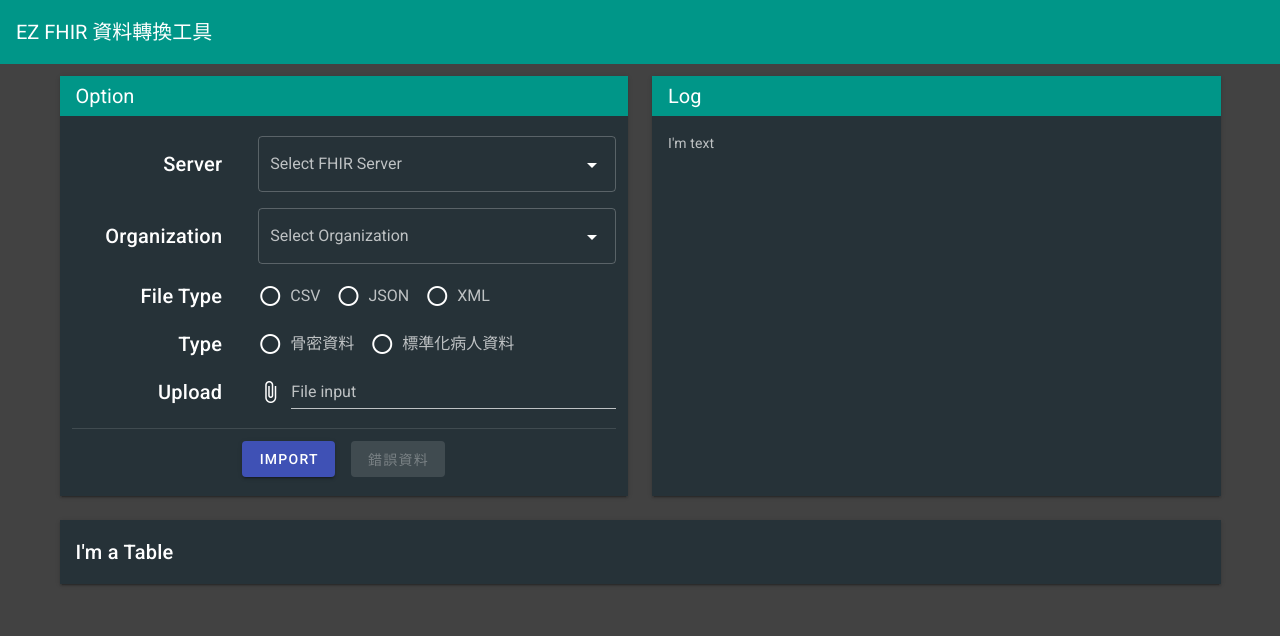
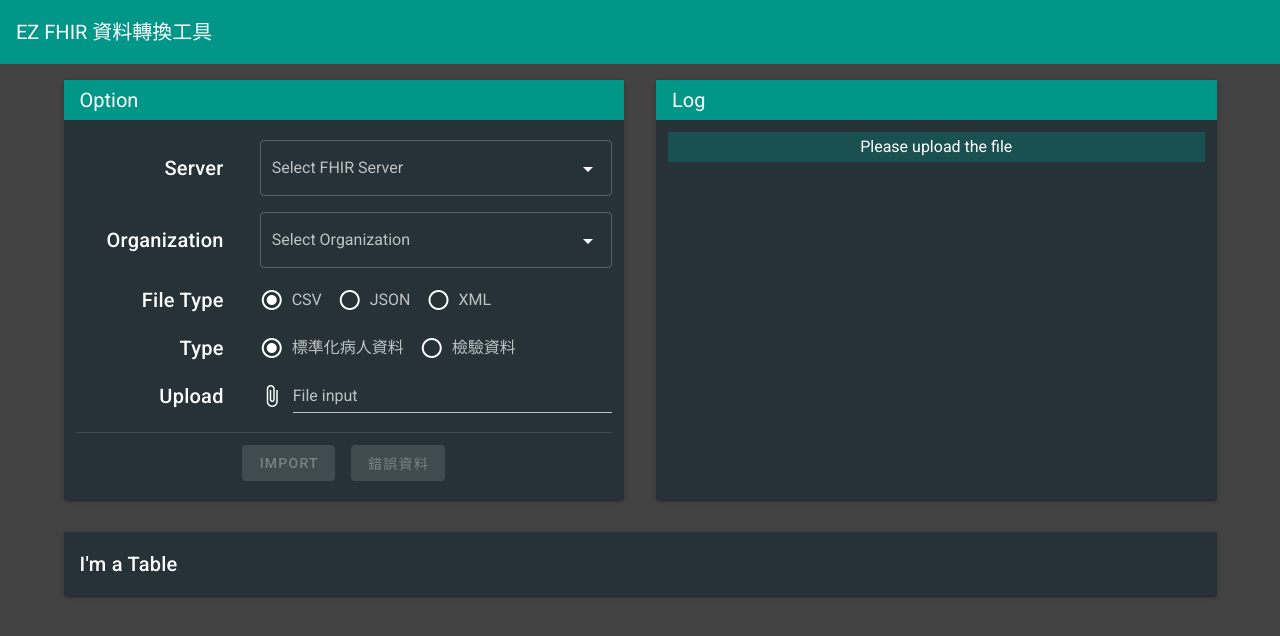
Before and after one commit to leadingtw273/LoincToFhir, a Vue app: page /#/ in a window 1280 px wide. Shown: the top 636 px of the page. Built offline with nearby package versions, Linux system fonts and the light colour scheme.

Commit message:
feat: option base features fin

```diff
--- a/package.json
+++ b/package.json
@@ -12,7 +12,8 @@
     "vue": "^2.6.10",
     "vue-router": "^3.0.3",
     "vuetify": "^2.0.0",
-    "vuex": "^3.0.1"
+    "vuex": "^3.0.1",
+    "xml2json-light": "^1.0.6"
   },
   "devDependencies": {
     "@vue/cli-plugin-babel": "^3.9.0",
--- /dev/null
+++ b/src/services/api.js
@@ -0,0 +1,25 @@
+import axios from 'axios';
+
+export default class API {
+  constructor(baseUrl) {
+    this.baseUrl = baseUrl;
+  }
+
+  async getResoure(resourceType, params = {}) {
+    return await axios.get(`${this.baseUrl}/${resourceType}`, {
+      params: {
+        _format: 'json',
+        ...params,
+      },
+    });
+  }
+
+  async postResource(resourceType, payload, params = {}) {
+    return await axios.post(`${this.baseUrl}/${resourceType}`, payload, {
+      params: {
+        _format: 'json',
+        ...params,
+      },
+    });
+  }
+}
--- /dev/null
+++ b/src/util/ParsedData.js
@@ -0,0 +1,106 @@
+import { xml2json } from 'xml2json-light';
+
+function processParsedData(data, type, importCategory) {
+  let processData = {};
+
+  switch (type) {
+    case 'CSV':
+      processData = processCSVData(data);
+      break;
+    case 'JSON':
+      processData = processJSONData(data);
+      break;
+    case 'XML':
+      processData = processXMLData(data, importCategory);
+      break;
+  }
+
+  switch (importCategory) {
+    case 'observation':
+      processData = getTargetAttributeList('病歷號', processData)
+        .map(patientId => {
+          return processData.filter(data => data['病歷號'] === patientId);
+        })
+        .map(data => {
+          return {
+            ...data[0],
+            內容集合: transformObservation(data),
+          };
+        });
+      break;
+    case 'patient':
+      break;
+  }
+
+  return processData;
+}
+
+function processCSVData(allText) {
+  const allTextLines = allText.split(/\r\n|\n/);
+  const headers = allTextLines[0].split(',');
+  const lines = [];
+  for (let i = 1; i < allTextLines.length; i++) {
+    const data = allTextLines[i].split(',');
+    if (data.length == headers.length) {
+      const tarr = {};
+      for (let j = 0; j < headers.length; j++) {
+        tarr[headers[j]] = data[j];
+      }
+      lines.push(tarr);
+    }
+  }
+  return lines;
+}
+
+function processJSONData(allText) {
+  const data = JSON.parse(allText);
+  for (let i in data) {
+    if (typeof data[i]['就醫or入院日期'] !== 'undefined') {
+      data[i]['就醫日期/入院日期'] = data[i]['就醫or入院日期'];
+      delete data[i]['就醫or入院日期'];
+    }
+  }
+  return data;
+}
+
+function processXMLData(str, importCategory) {
+  const jsonData = xml2json(str);
+  let data;
+  switch (importCategory) {
+    case 'observation':
+      data = jsonData['骨密']['row'];
+      break;
+    case 'patient':
+      data = jsonData['標準化病人']['Patient'];
+      break;
+  }
+
+  for (let i in data) {
+    if (typeof data[i]['就醫or入院日期'] !== 'undefined') {
+      data[i]['就醫日期/入院日期'] = data[i]['就醫or入院日期'];
+      delete data[i]['就醫or入院日期'];
+    }
+  }
+  return data;
+}
+
+function getTargetAttributeList(targetAttribute, dataList) {
+  const targetData = dataList
+    .map(data => data[targetAttribute])
+    .filter((ele, index, arr) => arr.indexOf(ele) === index);
+
+  if (!targetData.every(ele => ele != null)) return null;
+
+  return targetData;
+}
+
+function transformObservation(dataGroup) {
+  const observation = {};
+  dataGroup.forEach(data => {
+    const attrName = data['名稱縮寫'];
+    observation[attrName] = data['內容值'];
+  });
+  return observation;
+}
+
+export default processParsedData;
--- a/src/views/Home.vue
+++ b/src/views/Home.vue
@@ -1,6 +1,6 @@
 <template>
   <v-layout row wrap class="home">
-    <v-flex xs12 md6 pa-3>
+    <v-flex xs12 md6 pa-4>
       <v-card dark tile color="secondary" :min-height="420">
         <v-toolbar flat dense dark color="primary" :height="40">
           <v-toolbar-title>Option</v-toolbar-title>
@@ -22,6 +22,8 @@
                 label="Select FHIR Server"
                 hide-details
                 outlined
+                :items="serverList"
+                v-model="importConfig.server"
               ></v-select>
             </v-flex>
             <v-flex
@@ -40,6 +42,9 @@
                 label="Select Organization"
                 hide-details
                 outlined
+                :items="organizationList"
+                v-model="importConfig.organization"
+                no-data-text="Please select the FHIR Server"
               ></v-select>
             </v-flex>
             <v-flex
@@ -54,10 +59,15 @@
               <span class="title text-truncate pr-5">File Type</span>
             </v-flex>
             <v-flex xs12 sm9 md8>
-              <v-radio-group row hide-details class="ma-0">
-                <v-radio label="CSV" value="radio-1"></v-radio>
-                <v-radio label="JSON" value="radio-2"></v-radio>
-                <v-radio label="XML" value="radio-3"></v-radio>
+              <v-radio-group
+                row
+                hide-details
+                class="ma-0"
+                v-model="importConfig.fileType"
+              >
+                <v-radio label="CSV" value="CSV"></v-radio>
+                <v-radio label="JSON" value="JSON"></v-radio>
+                <v-radio label="XML" value="XML"></v-radio>
               </v-radio-group>
             </v-flex>
             <v-flex
@@ -72,9 +82,14 @@
               <span class="title text-truncate pr-5">Type</span>
             </v-flex>
             <v-flex xs12 sm9 md8>
-              <v-radio-group row hide-details class="ma-0">
-                <v-radio label="骨密資料" value="radio-1"></v-radio>
-                <v-radio label="標準化病人資料" value="radio-2"></v-radio>
+              <v-radio-group
+                row
+                hide-details
+                class="ma-0"
+                v-model="importConfig.category"
+              >
+                <v-radio label="標準化病人資料" value="patient"></v-radio>
+                <v-radio label="檢驗資料" value="observation"></v-radio>
               </v-radio-group>
             </v-flex>
             <v-flex
@@ -93,13 +108,15 @@
                 label="File input"
                 hide-details
                 class="ma-0 pa-0"
+                v-model="importConfig.file"
+                :accept="acceptFile"
               ></v-file-input>
             </v-flex>
           </v-layout>
           <v-divider class="my-3"></v-divider>
           <v-layout row justify-center>
             <v-flex shrink pa-0 pr-2>
-              <v-btn color="accent">Import</v-btn>
+              <v-btn color="accent" :disabled="!disableImportBtn">Import</v-btn>
             </v-flex>
             <v-flex shrink pa-0 pl-2>
               <v-btn color="danger" disabled>錯誤資料</v-btn>
@@ -108,15 +125,19 @@
         </v-container>
       </v-card>
     </v-flex>
-    <v-flex xs12 md6 pa-3>
+    <v-flex xs12 md6 pa-4>
       <v-card dark tile color="secondary" :min-height="420">
         <v-toolbar flat dense dark color="primary" :height="40">
           <v-toolbar-title>Log</v-toolbar-title>
         </v-toolbar>
-        <v-card-text>I'm text</v-card-text>
+        <v-container grid-list-xs>
+          <v-progress-linear height="30">
+            <span>Please upload the file</span>
+          </v-progress-linear>
+        </v-container>
       </v-card>
     </v-flex>
-    <v-flex xs12 pa-3>
+    <v-flex xs12 pa-4>
       <v-card dark tile color="secondary">
         <v-card-title>I'm a Table</v-card-title>
       </v-card>
@@ -125,7 +146,88 @@
 </template>
 
 <script>
+import API from '../services/api.js';
+import ParsedData from '../util/ParsedData.js';
+
+function readFile(file) {
+  return new Promise((resolve, reject) => {
+    const reader = new FileReader();
+
+    reader.onload = () => {
+      resolve(reader.result);
+    };
+
+    reader.onerror = reject;
+
+    reader.readAsText(file);
+  });
+}
+
 export default {
   name: 'Home',
+  data() {
+    return {
+      serverList: [
+        'https://hapi.fhir.tw/baseDstu3',
+        'http://hapi.fhir.org/baseR4',
+      ],
+      organizationList: [],
+      importConfig: {
+        server: null,
+        organization: null,
+        fileType: 'CSV',
+        category: 'patient',
+        file: null,
+      },
+      importData: [],
+    };
+  },
+  computed: {
+    targetServer() {
+      return this.importConfig.server;
+    },
+    targetFile() {
+      return this.importConfig.file;
+    },
+    acceptFile() {
+      switch (this.importConfig.fileType) {
+        case 'CSV':
+          return '.csv';
+        case 'JSON':
+          return '.json';
+        case 'XML':
+          return '.xml';
+      }
+      return this.importConfig.fileType;
+    },
+    disableImportBtn() {
+      const props = [];
+      for (let prop in this.importConfig) {
+        props.push(this.importConfig[prop]);
+      }
+      return props.every(e => e != null);
+    },
+  },
+  watch: {
+    async targetServer(val) {
+      if (val == null) return;
+
+      const api = new API(val);
+      const { data } = await api.getResoure('Organization');
+
+      this.organizationList = data.entry.map(({ resource }) => {
+        const { id, name } = resource;
+        return { value: id, text: name };
+      });
+    },
+    async targetFile(val) {
+      if (val == null) return;
+
+      const data = await readFile(val);
+
+      const { fileType, category } = this.importConfig;
+      this.importData = ParsedData(data, fileType, category);
+    },
+  },
 };
 </script>
```
Also changed, not shown: 1 other file (tests, documents, lock files or other folders).
